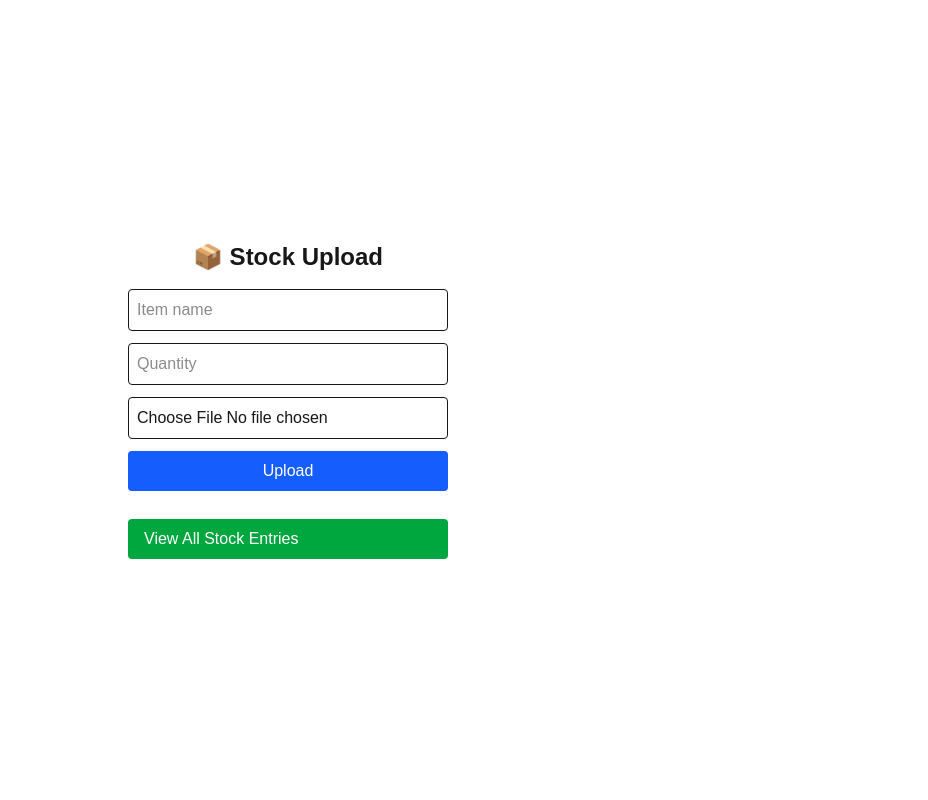
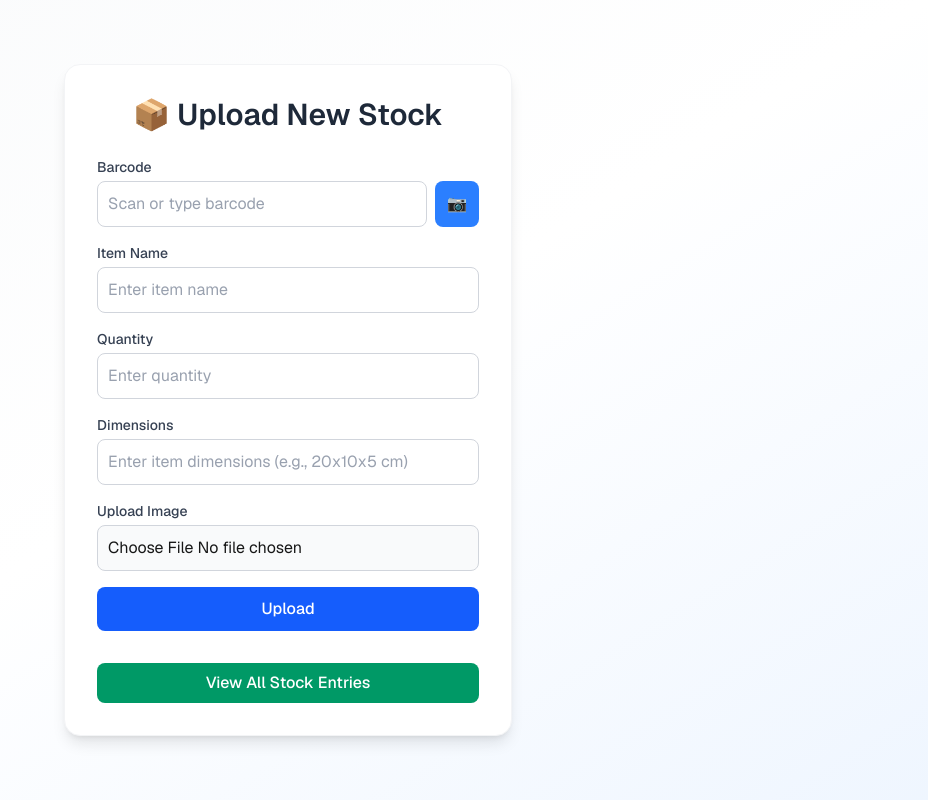
Before and after one commit to zuhdhi/stock-taker, a Next.js app: page / in a window 1280 px wide. Shown: the whole page, without its empty margins (352-1280 px from the left). Built offline with nearby package versions, Linux system fonts and the light colour scheme.

Commit message:
a: Add barcode and dimensions field

```diff
--- a/app/api/upload/route.ts
+++ b/app/api/upload/route.ts
@@ -5,14 +5,18 @@ import { NextResponse } from 'next/server';
 
 export async function POST(req: Request) {
   const formData = await req.formData();
+
   const file = formData.get('file') as File;
   const name = formData.get('name') as string;
   const quantity = Number(formData.get('quantity'));
+  const dimensions = formData.get('dimensions') as string; // match form field
+  const barcode = formData.get('barcode') as string;       // new field
 
-  if (!file || !name) {
+  if (!file || !name || !quantity) {
     return NextResponse.json({ error: 'Missing required fields' }, { status: 400 });
   }
 
+  try {
     // Upload to Vercel Blob
     const blob = await put(file.name, file, {
       access: 'public',
@@ -24,6 +28,8 @@ export async function POST(req: Request) {
       {
         name,
         quantity,
+        dimensions,
+        barcode,          // store barcode in DB
         image_url: blob.url,
         uploaded_at: new Date().toISOString(),
       },
@@ -35,4 +41,8 @@ export async function POST(req: Request) {
     }
 
     return NextResponse.json({ success: true, url: blob.url });
+  } catch (err) {
+    console.error(err);
+    return NextResponse.json({ error: 'Upload failed' }, { status: 500 });
   }
+}
--- a/app/page.tsx
+++ b/app/page.tsx
@@ -1,79 +1,227 @@
 'use client';
 
-import { useState } from 'react';
+import { useState, useEffect } from 'react';
+import { GeistSans } from 'geist/font/sans';
 
 export default function Home() {
   const [file, setFile] = useState<File | null>(null);
   const [name, setName] = useState('');
   const [quantity, setQuantity] = useState('');
+  const [dimension, setDimensions] = useState('');
+  const [barcode, setBarcode] = useState('');
   const [message, setMessage] = useState('');
+  const [loading, setLoading] = useState(false);
+  const [scanning, setScanning] = useState(false);
+
+  // Barcode scanner effect
+  useEffect(() => {
+    if (!scanning) return;
+
+    let scanner: any;
+
+    import('html5-qrcode').then(({ Html5QrcodeScanner }) => {
+      scanner = new Html5QrcodeScanner(
+        'reader',
+        { fps: 10, qrbox: 250 },
+        false
+      );
+
+      scanner.render(
+        (decodedText: string) => {
+          setBarcode(decodedText);
+          setScanning(false);
+          scanner.clear().catch(() => {});
+        },
+        (errorMessage: string) => {
+          console.warn(errorMessage);
+        }
+      );
+    });
+
+    return () => {
+      if (scanner) scanner.clear().catch(() => {});
+      const readerEl = document.getElementById('reader');
+      if (readerEl) readerEl.innerHTML = '';
+    };
+  }, [scanning]);
 
   const handleSubmit = async (e: React.FormEvent) => {
     e.preventDefault();
     if (!file || !name || !quantity) {
-      setMessage('Please fill in all fields');
+      setMessage('⚠️ Please fill in all fields');
       return;
     }
+
+    setLoading(true);
+    setMessage('');
 
     const formData = new FormData();
     formData.append('file', file);
     formData.append('name', name);
     formData.append('quantity', quantity);
+    formData.append('dimensions', dimension);
+    formData.append('barcode', barcode);
 
-    const res = await fetch('/api/upload', {
-      method: 'POST',
-      body: formData,
-    });
-
+    try {
+      const res = await fetch('/api/upload', { method: 'POST', body: formData });
       const data = await res.json();
       if (data.success) {
         setMessage(`✅ Uploaded successfully: ${data.url}`);
+        setName('');
+        setQuantity('');
+        setDimensions('');
+        setBarcode('');
+        setFile(null);
       } else {
         setMessage(`❌ Error: ${data.error}`);
+      }
+    } catch (err) {
+      console.error(err);
+      setMessage('❌ Something went wrong while uploading.');
+    } finally {
+      setLoading(false);
     }
   };
 
   return (
+    <main
+      className={`min-h-screen flex items-center justify-center bg-gradient-to-br from-gray-50 via-white to-blue-50 ${GeistSans.className}`}
+    >
+      <div className="bg-white rounded-2xl shadow-lg border border-gray-100 w-full max-w-md p-8 transition-transform duration-300 hover:shadow-xl">
+        <h1 className="text-3xl font-semibold text-center text-gray-800 mb-6">
+          📦 Upload New Stock
+        </h1>
 
-    <main className="flex flex-col items-center justify-center min-h-screen p-6">
-
-      <h1 className="text-2xl font-bold mb-4">📦 Stock Upload</h1>
-      <form onSubmit={handleSubmit} className="flex flex-col gap-3 w-80">
+        <form onSubmit={handleSubmit} className="flex flex-col gap-4">
+          {/* Barcode */}
+          <div>
+            <label className="block text-sm font-medium text-gray-700 mb-1">
+              Barcode
+            </label>
+            <div className="flex gap-2">
               <input
                 type="text"
-          placeholder="Item name"
-          className="border p-2 rounded"
+                placeholder="Scan or type barcode"
+                className="flex-1 border border-gray-300 rounded-lg p-2.5 placeholder-gray-400 focus:ring-2 focus:ring-blue-500 focus:border-blue-500 outline-none transition text-black"
+                value={barcode}
+                onChange={(e) => setBarcode(e.target.value)}
+              />
+              <button
+                type="button"
+                onClick={() => setScanning(true)}
+                className="bg-blue-500 hover:bg-blue-600 text-white px-3 rounded-lg"
+              >
+                📷
+              </button>
+            </div>
+          </div>
+
+          {/* Item Name */}
+          <div>
+            <label className="block text-sm font-medium text-gray-700 mb-1">
+              Item Name
+            </label>
+            <input
+              type="text"
+              placeholder="Enter item name"
+              className="w-full border border-gray-300 rounded-lg p-2.5 placeholder-gray-400 focus:ring-2 focus:ring-blue-500 focus:border-blue-500 outline-none transition text-black"
               value={name}
               onChange={(e) => setName(e.target.value)}
             />
+          </div>
+
+          {/* Quantity */}
+          <div>
+            <label className="block text-sm font-medium text-gray-700 mb-1">
+              Quantity
+            </label>
             <input
               type="number"
-          placeholder="Quantity"
-          className="border p-2 rounded"
+              placeholder="Enter quantity"
+              className="w-full border border-gray-300 rounded-lg p-2.5 placeholder-gray-400 focus:ring-2 focus:ring-blue-500 focus:border-blue-500 outline-none transition text-black"
               value={quantity}
               onChange={(e) => setQuantity(e.target.value)}
             />
+          </div>
+
+          {/* Dimensions */}
+          <div>
+            <label className="block text-sm font-medium text-gray-700 mb-1">
+              Dimensions
+            </label>
+            <input
+              type="text"
+              placeholder="Enter item dimensions (e.g., 20x10x5 cm)"
+              className="w-full border border-gray-300 rounded-lg p-2.5 placeholder-gray-400 focus:ring-2 focus:ring-blue-500 focus:border-blue-500 outline-none transition text-black"
+              value={dimension}
+              onChange={(e) => setDimensions(e.target.value)}
+            />
+          </div>
+
+          {/* Upload Image */}
+          <div>
+            <label className="block text-sm font-medium text-gray-700 mb-1">
+              Upload Image
+            </label>
             <input
               type="file"
               accept="image/*"
               capture="environment"
-          className="border p-2 rounded"
+              className="w-full border border-gray-300 rounded-lg p-2.5 bg-gray-50 cursor-pointer focus:ring-2 focus:ring-blue-500 transition"
               onChange={(e) => setFile(e.target.files?.[0] || null)}
             />
+          </div>
+
+          {/* Submit Button */}
           <button
             type="submit"
-          className="bg-blue-600 text-white rounded p-2 hover:bg-blue-700"
+            disabled={loading}
+            className="bg-blue-600 hover:bg-blue-700 text-white rounded-lg p-2.5 font-medium transition-colors duration-200 disabled:bg-gray-400"
           >
-          Upload
+            {loading ? 'Uploading...' : 'Upload'}
           </button>
+
+          {message && (
+            <p
+              className={`text-center text-sm font-medium mt-2 ${
+                message.includes('✅')
+                  ? 'text-green-600'
+                  : message.includes('⚠️')
+                  ? 'text-yellow-600'
+                  : 'text-red-600'
+              }`}
+            >
+              {message}
+            </p>
+          )}
+
           <a
             href="/stock-entries"
-        className="mt-4 inline-block bg-green-600 text-white px-4 py-2 rounded hover:bg-green-700"
+            className="mt-4 text-center bg-emerald-600 hover:bg-emerald-700 text-white px-4 py-2 rounded-lg font-medium transition-colors duration-200"
           >
             View All Stock Entries
           </a>
         </form>
-      {message && <p className="mt-4">{message}</p>}
+
+        {/* Scanner Modal */}
+        {scanning && (
+          <div className="fixed inset-0 bg-black bg-opacity-40 flex flex-col items-center justify-center z-50 p-4">
+            <div className="bg-white rounded-xl shadow-lg p-4 w-full max-w-md">
+              <p className="text-center text-gray-700 mb-2">
+                Scanning... point camera at barcode
+              </p>
+              <div id="reader" className="w-full mb-3" />
+              <button
+                type="button"
+                className="bg-red-600 hover:bg-red-700 text-white px-4 py-2 rounded-lg w-full"
+                onClick={() => setScanning(false)}
+              >
+                Stop Scanning
+              </button>
+            </div>
+          </div>
+        )}
+      </div>
     </main>
   );
 }
--- a/app/stock-entries/page.tsx
+++ b/app/stock-entries/page.tsx
@@ -10,6 +10,8 @@ interface StockEntry {
   quantity: number;
   image_url: string;
   uploaded_at: string;
+  dimensions: string;
+  barcode: string; // ✅ new field
 }
 
 const PAGE_SIZE = 25;
@@ -25,7 +27,10 @@ export default function StockEntriesPage() {
 
     const { data, count, error } = await supabase
       .from('stocks')
-      .select('*', { count: 'exact' })
+      .select(
+        'id, name, quantity, image_url, uploaded_at, dimensions, barcode',
+        { count: 'exact' }
+      )
       .order('uploaded_at', { ascending: false })
       .range(from, to);
 
@@ -43,36 +48,60 @@ export default function StockEntriesPage() {
   }, [page]);
 
   return (
-    <main className="p-8">
-      <h1 className="text-2xl font-bold mb-6">📦 Stock Entries (Page {page})</h1>
+    <main className="min-h-screen bg-gray-50 text-gray-800 flex flex-col items-center py-10 px-6">
+      <div className="w-full max-w-6xl bg-white shadow-lg rounded-2xl p-8">
+        <h1 className="text-3xl font-bold text-center mb-8 text-gray-900">
+          📦 Stock Entries
+        </h1>
 
+        <div className="flex justify-between items-center mb-6">
+          <p className="text-gray-600 font-medium">
+            Page <span className="text-blue-600">{page}</span> of {totalPages}
+          </p>
           <ExportButton entries={entries} />
+        </div>
 
-      <div className="grid grid-cols-1 sm:grid-cols-2 md:grid-cols-3 gap-6 mb-6">
+        <div className="grid grid-cols-1 sm:grid-cols-2 md:grid-cols-3 gap-8 mb-10">
           {entries.map((entry) => (
             <div
               key={entry.id}
-            className="border p-4 rounded shadow hover:shadow-lg transition"
+              className="bg-white border border-gray-200 rounded-xl shadow-sm hover:shadow-md transition duration-200 p-5"
             >
               <img
                 src={entry.image_url}
                 alt={entry.name}
-              className="w-full h-48 object-cover rounded mb-4"
+                className="w-full h-48 object-cover rounded-lg mb-4"
               />
-            <h2 className="font-semibold text-lg">{entry.name}</h2>
-            <p>Quantity: {entry.quantity}</p>
+              <h2 className="font-semibold text-lg text-gray-900 mb-1">
+                {entry.name}
+              </h2>
+              <p className="text-gray-700 mb-1">
+                Quantity: <span className="font-medium">{entry.quantity}</span>
+              </p>
+              <p className="text-gray-700 mb-1">
+                Dimensions: <span className="font-medium">{entry.dimensions}</span>
+              </p>
+              <p className="text-gray-700 mb-1">
+                Barcode: <span className="font-mono text-blue-600">{entry.barcode}</span>
+              </p>
               <p className="text-sm text-gray-500">
-              Uploaded at: {new Date(entry.uploaded_at).toLocaleString()}
+                Uploaded: {new Date(entry.uploaded_at).toLocaleString()}
               </p>
             </div>
           ))}
+
+          {entries.length === 0 && (
+            <p className="text-center text-gray-500 col-span-full">
+              No entries found.
+            </p>
+          )}
         </div>
 
         <div className="flex justify-center gap-2">
           {page > 1 && (
             <button
               onClick={() => setPage(page - 1)}
-            className="px-3 py-1 bg-gray-200 rounded hover:bg-gray-300"
+              className="px-4 py-2 bg-gray-200 text-gray-700 rounded-lg hover:bg-gray-300 font-medium transition"
             >
               Previous
             </button>
@@ -82,8 +111,10 @@ export default function StockEntriesPage() {
             <button
               key={p}
               onClick={() => setPage(p)}
-            className={`px-3 py-1 rounded ${
-              p === page ? 'bg-blue-600 text-white' : 'bg-gray-200 hover:bg-gray-300'
+              className={`px-4 py-2 rounded-lg font-medium transition ${
+                p === page
+                  ? 'bg-blue-600 text-white'
+                  : 'bg-gray-200 text-gray-700 hover:bg-gray-300'
               }`}
             >
               {p}
@@ -93,12 +124,22 @@ export default function StockEntriesPage() {
           {page < totalPages && (
             <button
               onClick={() => setPage(page + 1)}
-            className="px-3 py-1 bg-gray-200 rounded hover:bg-gray-300"
+              className="px-4 py-2 bg-gray-200 text-gray-700 rounded-lg hover:bg-gray-300 font-medium transition"
             >
               Next
             </button>
           )}
         </div>
+
+        <div className="text-center mt-10">
+          <a
+            href="/"
+            className="inline-block bg-emerald-600 hover:bg-emerald-700 text-white px-6 py-2.5 rounded-lg font-medium transition-colors duration-200"
+          >
+            ⬅️ Back to Upload Page
+          </a>
+        </div>
+      </div>
     </main>
   );
 }
--- a/components/ExportButton.tsx
+++ b/components/ExportButton.tsx
@@ -50,4 +50,6 @@ export default function ExportButton({ entries }: Props) {
       Export to Excel
     </button>
   );
+  //intialize an error message on success of export
+
 }
--- a/package.json
+++ b/package.json
@@ -12,6 +12,8 @@
     "@supabase/supabase-js": "^2.79.0",
     "@vercel/blob": "^2.0.0",
     "file-saver": "^2.0.5",
+    "geist": "^1.5.1",
+    "html5-qrcode": "^2.3.8",
     "next": "^16.0.1",
     "react": "^19.2.0",
     "react-dom": "^19.2.0",
```
Also changed, not shown: 1 other file (tests, documents, lock files or other folders). Lines whose indentation alone changed are shown as unchanged.
